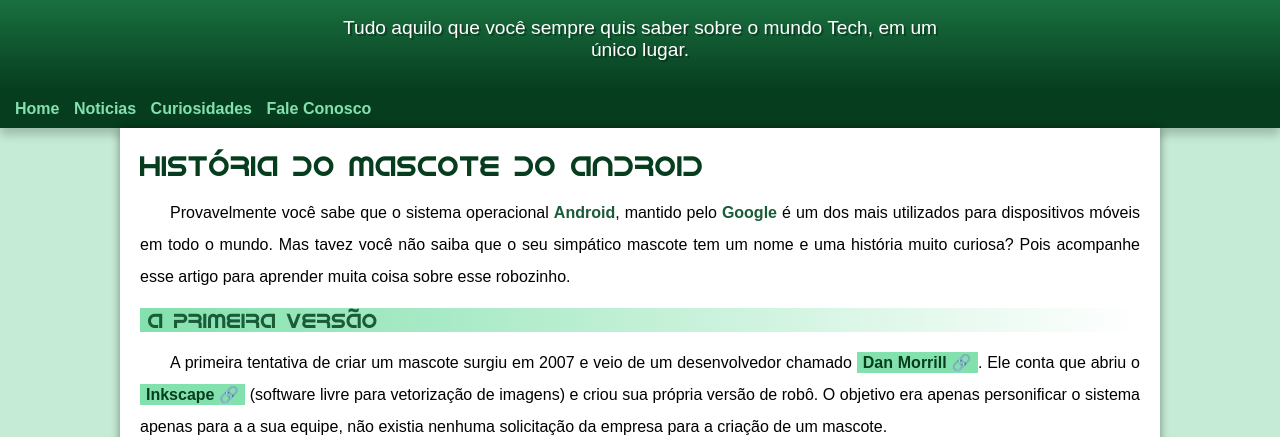
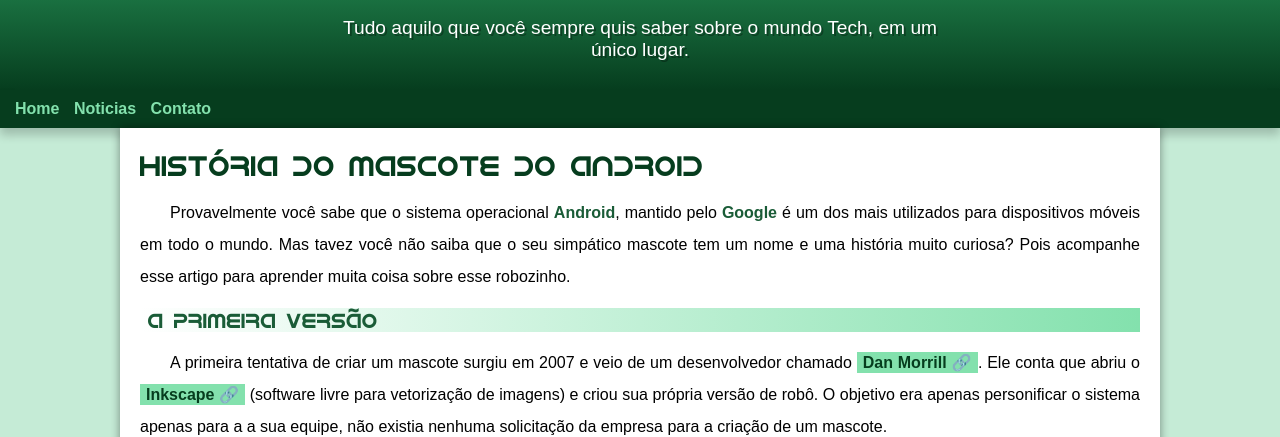
Before and after one commit to MurlocLover/Android-Test, a plain HTML site: page index.html in a window 1280 px wide. Shown: the part 100-537 px from the top of the page. Drawn offline with Linux system fonts and the light colour scheme.

Commit message:
Problema de Padding corrigido

```diff
--- a/index.html
+++ b/index.html
@@ -16,8 +16,7 @@
     <nav>
         <a href="#">Home</a>
             <a href="#">Noticias</a>
-                <a href="#">Curiosidades</a>
-                    <a href="#">Fale Conosco</a>
+                    <a href="#">Contato</a>
     </nav>
 <main>
     <article>
--- a/style/style.css
+++ b/style/style.css
@@ -65,7 +65,7 @@ header > p
     padding-right: 10px;
     padding-left: 10px;
     margin: auto;
-    margin-bottom: 30px;
+    padding-bottom: 10px;
     text-shadow: 2px 2px 0px rgba(0, 0, 0, 0.315);
 }
 
@@ -118,7 +118,7 @@ main h2
     font-weight: normal;
     color: var(--cor4);
     font-size: 1.3em;
-    background-image: linear-gradient(to right, var(--cor1), transparent);
+    background-image: linear-gradient(to left, var(--cor1), transparent);
     text-indent: 8px;
 }
 
```
